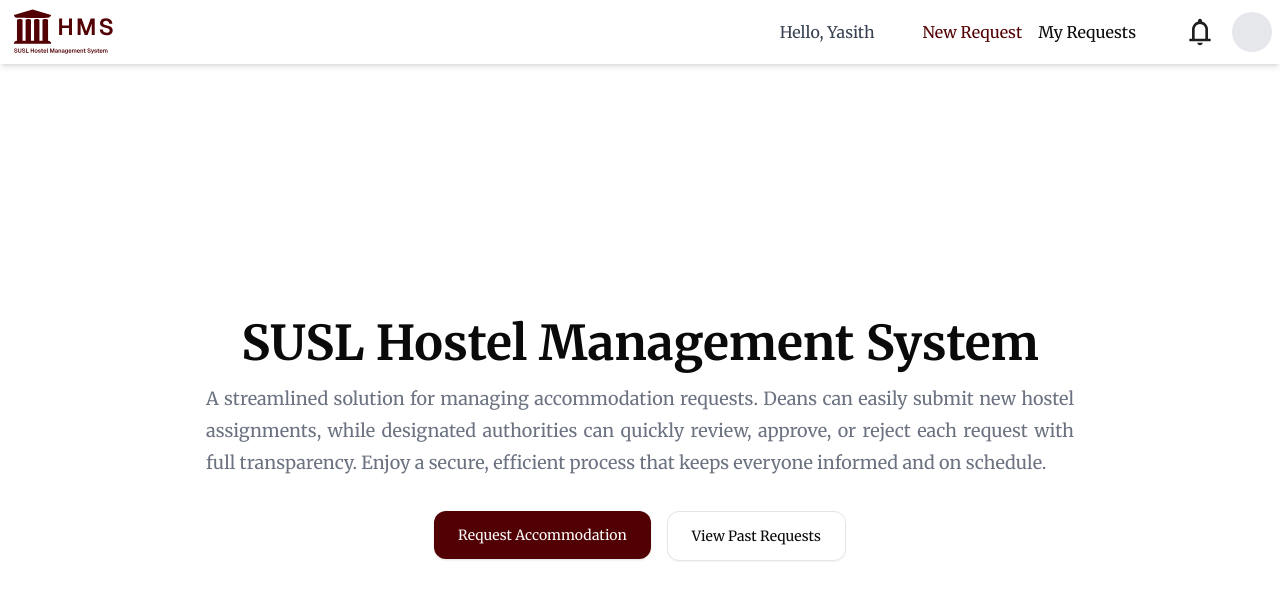
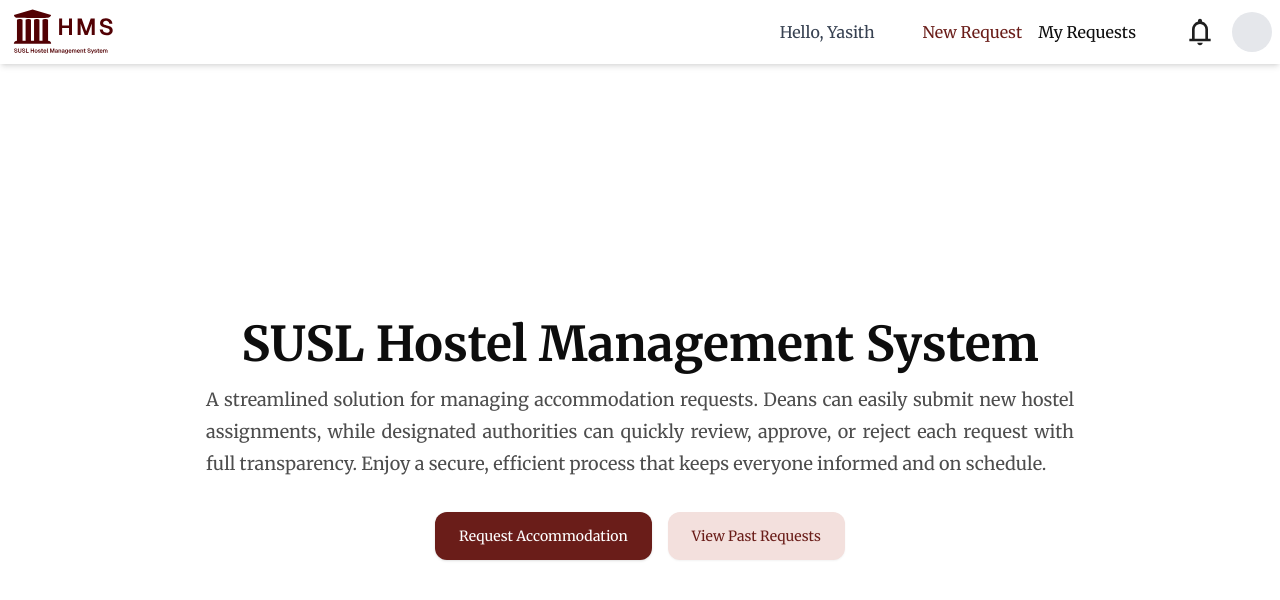
Before and after one commit to YasithD/hostel-web-app, a Next.js app: page /dashboard in a window 1280 px wide. Shown: the top 600 px of the page. Built offline with nearby package versions, Linux system fonts and the light colour scheme.

Commit message:
Update theme

```diff
--- a/src/app/admin-dashboard/[requestId]/page.tsx
+++ b/src/app/admin-dashboard/[requestId]/page.tsx
@@ -36,7 +36,7 @@ export default async function ViewRequest({ params }: { params: Promise<{ reques
       <BreadcrumbView />
       <div className="flex flex-col gap-2">
         <h1 className="text-2xl font-bold text-primary">Request Details</h1>
-        <p className="text-sm">View the details of your request.</p>
+        <p className="text-sm text-foreground-muted">View the details of your request.</p>
       </div>
       <RequestDetailsSection>
         <RequestDetailsSectionTitle>Request Metadata</RequestDetailsSectionTitle>
--- a/src/app/dashboard/page.tsx
+++ b/src/app/dashboard/page.tsx
@@ -7,7 +7,7 @@ export default function Dashboard() {
       <div className="flex flex-col w-4/5 md:w-[900px] gap-4">
         <div className="flex flex-col items-center gap-4 flex-1 p-4">
           <p className="text-5xl text-center font-semibold">SUSL Hostel Management System</p>
-          <p className="text-lg text-justify leading-8 text-gray-500">
+          <p className="text-lg text-justify leading-8 text-foreground-muted">
             A streamlined solution for managing accommodation requests. Deans can easily submit new hostel assignments,
             while designated authorities can quickly review, approve, or reject each request with full transparency.
             Enjoy a secure, efficient process that keeps everyone informed and on schedule.
@@ -18,7 +18,7 @@ export default function Dashboard() {
             <Button className="p-6 rounded-xl w-full md:w-auto">Request Accommodation</Button>
           </Link>
           <Link href="/dashboard/view-requests">
-            <Button className="p-6 rounded-xl w-full md:w-auto" variant="outline">
+            <Button className="p-6 rounded-xl w-full md:w-auto" variant="secondary">
               View Past Requests
             </Button>
           </Link>
--- a/src/app/dashboard/view-requests/[requestId]/page.tsx
+++ b/src/app/dashboard/view-requests/[requestId]/page.tsx
@@ -28,7 +28,7 @@ export default async function ViewRequest({ params }: { params: Promise<{ reques
 
       <div className="flex flex-col gap-2">
         <h1 className="text-2xl font-bold text-primary">Request Details</h1>
-        <p className="text-sm">View the details of your request.</p>
+        <p className="text-sm text-foreground-muted">View the details of your request.</p>
       </div>
 
       <RequestDetailsSection>
--- a/src/app/globals.css
+++ b/src/app/globals.css
@@ -8,17 +8,19 @@ body {
 
 @layer base {
   :root {
-    --background: 0 0% 100%;
-    --foreground: 0 0% 3.9%;
+    --bg-dark: 1 0 0;
+    --bg: 0.9619 0 0;
+    --bg-light: 0.9234 0 0;
+    --text: 0.1579 0 0;
+    --text-muted: 0.4184 0 0;
     --card: 0 0% 100%;
     --card-foreground: 0 0% 3.9%;
     --popover: 0 0% 100%;
     --popover-foreground: 0 0% 3.9%;
-    /* --primary: 0 0% 9%; */
-    --primary: 358 98% 16%;
-    --primary-foreground: 0 0% 98%;
-    --secondary: 0 86% 97%;
-    --secondary-foreground: 0 0% 9%;
+    --primary: 0.3546 0.1105 27.25;
+    --primary-foreground: 1 0 0;
+    --secondary: 0.9214 0.0214 27.25;
+    --secondary-foreground: 0.3546 0.1105 27.25;
     --muted: 0 0% 96.1%;
     --muted-foreground: 0 0% 45.1%;
     --accent: 0 0% 96.1%;
@@ -34,18 +36,24 @@ body {
     --chart-4: 43 74% 66%;
     --chart-5: 27 87% 67%;
     --radius: 0.5rem;
+    --success: 0.8353 0.1169 149.58;
+    --warning: 0.8353 0.0917 86.05;
+    --danger: 0.8353 0.253 25.3;
   }
   .dark {
-    --background: 0 0% 3.9%;
-    --foreground: 0 0% 98%;
+    --bg-dark: 0 0 0;
+    --bg: 0.1579 0 0;
+    --bg-light: 0.2156 0 0;
+    --text: 0.9619 0 0;
+    --text-muted: 0.7652 0 0;
     --card: 0 0% 3.9%;
     --card-foreground: 0 0% 98%;
     --popover: 0 0% 3.9%;
     --popover-foreground: 0 0% 98%;
-    --primary: 0 0% 98%;
-    --primary-foreground: 0 0% 9%;
-    --secondary: 0 0% 14.9%;
-    --secondary-foreground: 0 0% 98%;
+    --primary: 0.3546 0.1105 27.25;
+    --primary-foreground: 0 0 0;
+    --secondary: 0.9214 0.0214 27.25;
+    --secondary-foreground: 0.3546 0.1105 27.25;
     --muted: 0 0% 14.9%;
     --muted-foreground: 0 0% 63.9%;
     --accent: 0 0% 14.9%;
@@ -60,6 +68,9 @@ body {
     --chart-3: 30 80% 55%;
     --chart-4: 280 65% 60%;
     --chart-5: 340 75% 55%;
+    --success: 0.8353 0.1169 149.58;
+    --warning: 0.8353 0.0917 86.05;
+    --danger: 0.8353 0.253 25.3;
   }
 }
 
--- a/src/components/request/RequestActions.tsx
+++ b/src/components/request/RequestActions.tsx
@@ -61,12 +61,12 @@ export default function HostelSelector(props: HostelSelectorProps) {
         <div className="flex gap-2">
           <Button
             disabled={allocations.length === 0}
-            className="bg-green-500 hover:bg-green-600"
+            className="bg-success text-foreground-muted"
             onClick={handleApprove}
           >
             Approve
           </Button>
-          <Button className="bg-red-500 hover:bg-red-600" onClick={handleReject}>
+          <Button className="bg-danger text-foreground-muted" onClick={handleReject}>
             Reject
           </Button>
           <Button className="ml-auto" variant="outline" onClick={handleDelete}>
--- a/src/components/request/Status.tsx
+++ b/src/components/request/Status.tsx
@@ -8,10 +8,10 @@ export default function Status({ status }: StatusProps) {
   return (
     <div
       className={cn(
-        "px-2 py-1 rounded-md text-center text-background",
-        status === "pending" && "bg-yellow-500",
-        status === "approved" && "bg-green-500",
-        status === "rejected" && "bg-red-500"
+        "px-2 py-1 rounded-md text-center text-foreground-muted",
+        status === "pending" && "bg-warning",
+        status === "approved" && "bg-success",
+        status === "rejected" && "bg-danger"
       )}
     >
       {status.charAt(0).toUpperCase() + status.slice(1)}
--- a/tailwind.config.ts
+++ b/tailwind.config.ts
@@ -11,52 +11,64 @@ export default {
   theme: {
     extend: {
       borderRadius: {
-    			lg: 'var(--radius)',
-    			md: 'calc(var(--radius) - 2px)',
-    			sm: 'calc(var(--radius) - 4px)'
+        lg: "var(--radius)",
+        md: "calc(var(--radius) - 2px)",
+        sm: "calc(var(--radius) - 4px)",
+      },
+      textColor: {
+        DEFAULT: "oklch(var(--text))",
+        muted: "oklch(var(--text-muted))",
       },
       colors: {
-    			background: 'hsl(var(--background))',
-    			foreground: 'hsl(var(--foreground))',
+        background: {
+          DEFAULT: "oklch(var(--bg-dark))",
+        },
+        foreground: {
+          DEFAULT: "oklch(var(--text))",
+          muted: "oklch(var(--text-muted))",
+        },
         card: {
-    				DEFAULT: 'hsl(var(--card))',
-    				foreground: 'hsl(var(--card-foreground))'
+          DEFAULT: "oklch(var(--bg))",
+          foreground: "oklch(var(--bg-light))",
         },
         popover: {
-    				DEFAULT: 'hsl(var(--popover))',
-    				foreground: 'hsl(var(--popover-foreground))'
+          DEFAULT: "hsl(var(--popover))",
+          foreground: "hsl(var(--popover-foreground))",
         },
         primary: {
-    				DEFAULT: 'hsl(var(--primary))',
-    				foreground: 'hsl(var(--primary-foreground))'
+          DEFAULT: "oklch(var(--primary))",
+          foreground: "oklch(var(--primary-foreground))",
         },
         secondary: {
-    				DEFAULT: 'hsl(var(--secondary))',
-    				foreground: 'hsl(var(--secondary-foreground))'
+          DEFAULT: "oklch(var(--secondary))",
+          foreground: "oklch(var(--secondary-foreground))",
         },
         muted: {
-    				DEFAULT: 'hsl(var(--muted))',
-    				foreground: 'hsl(var(--muted-foreground))'
+          DEFAULT: "hsl(var(--muted))",
+          foreground: "hsl(var(--muted-foreground))",
         },
         accent: {
-    				DEFAULT: 'hsl(var(--accent))',
-    				foreground: 'hsl(var(--accent-foreground))'
+          DEFAULT: "hsl(var(--accent))",
+          foreground: "hsl(var(--accent-foreground))",
         },
         destructive: {
-    				DEFAULT: 'hsl(var(--destructive))',
-    				foreground: 'hsl(var(--destructive-foreground))'
+          DEFAULT: "hsl(var(--destructive))",
+          foreground: "hsl(var(--destructive-foreground))",
         },
-    			border: 'hsl(var(--border))',
-    			input: 'hsl(var(--input))',
-    			ring: 'hsl(var(--ring))',
+        border: "hsl(var(--border))",
+        input: "hsl(var(--input))",
+        ring: "hsl(var(--ring))",
         chart: {
-    				'1': 'hsl(var(--chart-1))',
-    				'2': 'hsl(var(--chart-2))',
-    				'3': 'hsl(var(--chart-3))',
-    				'4': 'hsl(var(--chart-4))',
-    				'5': 'hsl(var(--chart-5))'
-    			}
-    		}
-    	}
-    }
+          "1": "hsl(var(--chart-1))",
+          "2": "hsl(var(--chart-2))",
+          "3": "hsl(var(--chart-3))",
+          "4": "hsl(var(--chart-4))",
+          "5": "hsl(var(--chart-5))",
+        },
+        success: "oklch(var(--success))",
+        warning: "oklch(var(--warning))",
+        danger: "oklch(var(--danger))",
+      },
+    },
+  },
 } satisfies Config;
```
Lines whose indentation alone changed are shown as unchanged.
